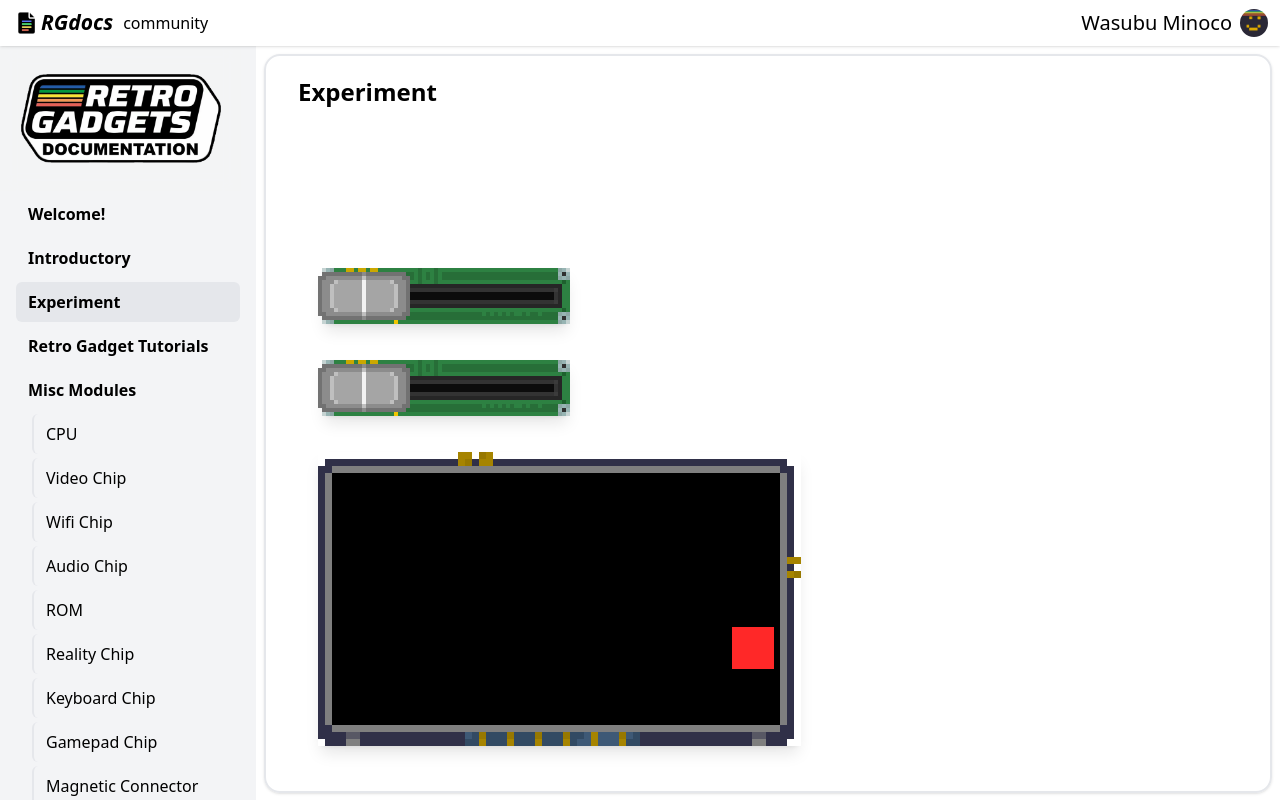
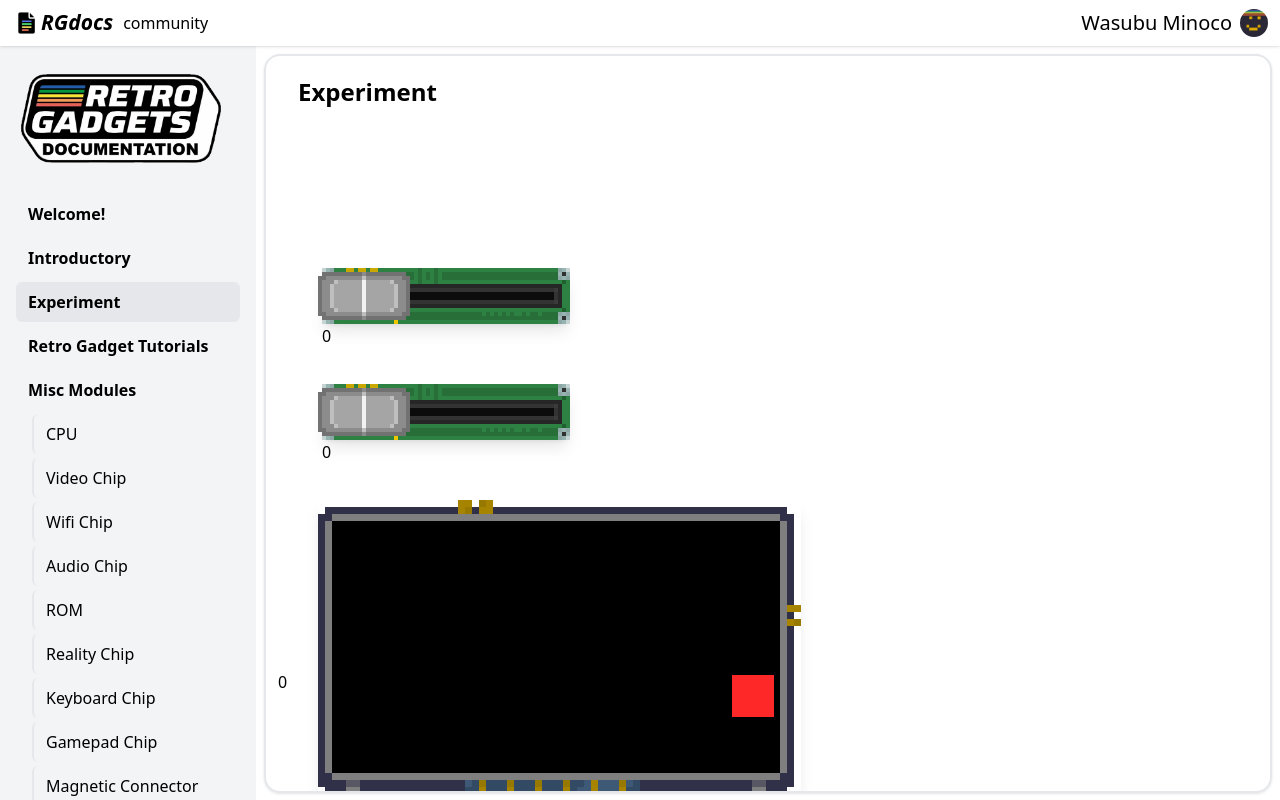
Before and after one commit to wasubu/mino-website, a React (Vite) app in the folder rgdocsBuilder/: page /rgdocs/experiment in a window 1280 px wide. Built offline with nearby package versions, Linux system fonts and the light colour scheme.

Commit message:
each RGslider will have a unique id, I tried connecting the slider and the screen together, but but unsuccessful.

```diff
--- a/rgdocsBuilder/src/components/RGmodules/RGSlider.tsx
+++ b/rgdocsBuilder/src/components/RGmodules/RGSlider.tsx
@@ -1,8 +1,12 @@
-import { useCallback, useEffect, useState } from "react"
+import { useCallback, useEffect, useRef, useState } from "react"
 import sliderHeadImg from "../../assets/sliderHead.png"
 import sliderBodyImg from "../../assets/sliderBody.png"
 
-const RGSlider: React.FC<{ className?: string }> = ({ className }) => {
+const RGSlider: React.FC<{
+    className?: string,
+    value: number,
+    onChange: (v: number) => void
+}> = ({ className, onChange, value }) => {
     const moduleScale = 4
     const sliderBodyWidth = 62 * moduleScale
     const sliderHeadWidth = 23 * moduleScale
@@ -11,9 +15,9 @@ const RGSlider: React.FC<{ className?: string }> = ({ className }) => {
     const sliderStyle = `${className} relative`
     const overflow = moduleScale
 
-    const [value, setValue] = useState(0)
     const [dragging, setDragging] = useState(false)
     const [grabOffset, setGrabOffset] = useState(0)
+    const sliderRef = useRef<HTMLDivElement>(null);
 
     const clamp = (n: number, min: number, max: number) =>
         Math.max(min, Math.min(max, n))
@@ -21,7 +25,7 @@ const RGSlider: React.FC<{ className?: string }> = ({ className }) => {
     const onDrag = useCallback(
         (e: MouseEvent) => {
             if (!dragging) return
-            const slider = document.getElementById("rg-slider-area")
+            const slider = sliderRef.current
             if (!slider) return
 
             const rect = slider.getBoundingClientRect()
@@ -30,7 +34,7 @@ const RGSlider: React.FC<{ className?: string }> = ({ className }) => {
                 0,
                 sliderBodyWidth - sliderHeadWidth + overflow * 2
             )
-            setValue(x)
+            onChange(x)
         },
         [dragging, grabOffset, sliderBodyWidth, sliderHeadWidth]
     )
@@ -52,7 +56,7 @@ const RGSlider: React.FC<{ className?: string }> = ({ className }) => {
 
     return (
         <div
-            id="rg-slider-area"
+            ref={sliderRef}
             className={sliderStyle}
             style={{
                 width: sliderBodyWidth + overflow * 2,
@@ -83,6 +87,7 @@ const RGSlider: React.FC<{ className?: string }> = ({ className }) => {
                     setGrabOffset(e.clientX - rect.left)
                 }}
             />
+            <h1>{value}</h1>
         </div>
     )
 }
--- a/rgdocsBuilder/src/pages/Experiment.tsx
+++ b/rgdocsBuilder/src/pages/Experiment.tsx
@@ -1,29 +1,33 @@
 
+import { useState } from "react";
 import RGScreen from "../components/RGmodules/RGScreen";
 import RGSlider from "../components/RGmodules/RGSlider";
 
 //current file name Experiment.tsx
 const Experiment: React.FC = () => {
+    const [slider1, setSlider1] = useState(0)
+    const [slider2, setSlider2] = useState(0)
     const pageStyle = (
         `relative min-h-[calc(100vh-var(--spacing-navY)-15px)] py-5 px-8 shadow-sm
-        border-2 rounded-2xl border-gray-200 m-2 flex flex-col`
+        border-2 rounded-2xl border-gray-200 m-2 flex flex-col overflow-hidden`
     )
     return (
         <div className={pageStyle}>
             <h2 className="text-2xl font-bold">Experiment</h2>
             <div className="flex flex-col gap-9">
-                <RGSlider className="absolute top-40 left-5"></RGSlider>
-                <RGSlider className="absolute top-40 left-5"></RGSlider>
-                <RGScreen className="absolute top-40 left-5" draw={myWaveDraw} ></RGScreen>
+                <RGSlider className="absolute top-40 left-5" value={slider1} onChange={setSlider1}></RGSlider>
+                <RGSlider className="absolute top-40 left-5" value={slider2} onChange={setSlider2}></RGSlider>
+                <RGScreen className="absolute top-40 left-5" draw={(vid, t) => myWaveDraw(vid, t, slider1, slider2)} ></RGScreen>
+                <h1 className="top-40 -translate-x-5">{slider1}</h1>
             </div>
         </div>
     )
 }
 
-const myWaveDraw = (vid: CanvasRenderingContext2D, t: number) => {
+const myWaveDraw = (vid: CanvasRenderingContext2D, t: number, slider1: number, slider2: number) => {
     // Clear screen
     vid.fillStyle = "rgb(0,0,0)";
-    vid.fillRect(0, 0, 64, 36);
+    vid.fillRect(slider1, slider2, 64, 36);
 
     // --- Square movement math ---
     // Square will bounce/wander around the screen
```
